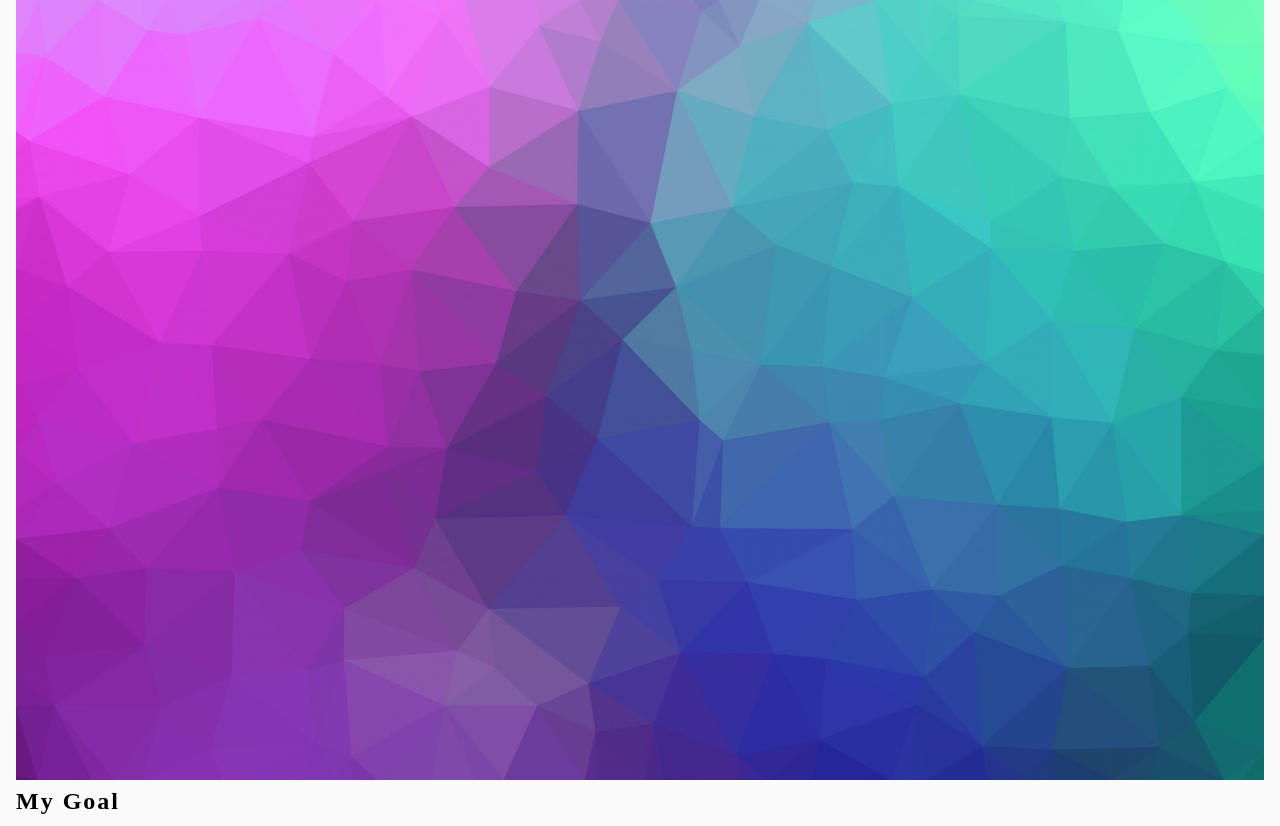
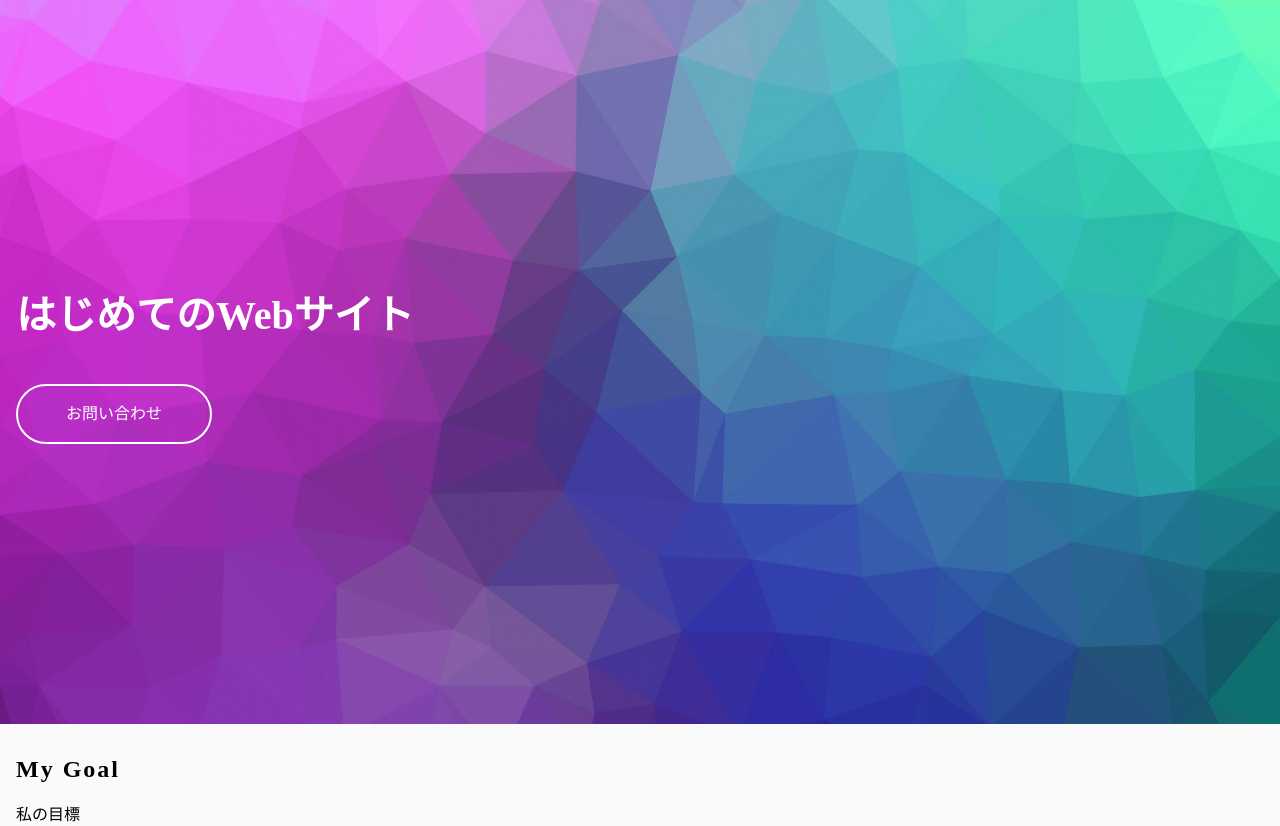
Before and after one commit to Update-hub/website-training, a plain HTML site: page index.html in a window 1280 px wide. Shown: the top 826 px of the page. Drawn offline with Linux system fonts and the light colour scheme.

Commit message:
ヒーロー実装

```diff
--- a/index.html
+++ b/index.html
@@ -16,8 +16,13 @@
   <link href="/style.css" rel="stylesheet" type="text/css">
 </head>
 <body>
+  <div class="hero">
+    <div class="container">
+      <p class="hero__message">はじめてのWebサイト</p>
+      <a href="" class="button">お問い合わせ</a>
+    </div>
+  </div>
   <div class="container">
-    <img src="/hero.jpg">
     <h1 class="title">My Goal</h1>
     <p class="lead">私の目標</p>
     <ol class="list">
--- a/style.css
+++ b/style.css
@@ -32,3 +32,28 @@ img {
   max-width: 100%;
   vertical-align: bottom;
 }
+
+.hero {
+  background: center/cover url(/hero.jpg);
+  padding: 280px 0;
+  color: #fff;
+  margin-bottom: 24px;
+}
+.hero__message {
+  font-size: 40px;
+  font-weight: bold;
+  margin-bottom: 32px;
+  line-height: 1.8;
+}
+
+.button {
+  font-size: 16px;
+  padding: 0 48px;
+  line-height: 56px;
+  border-radius: 30px;
+  border: 2px solid #fff;
+  background: none;
+  display: inline-block;
+  color: #fff;
+  text-decoration: none;
+}
```
